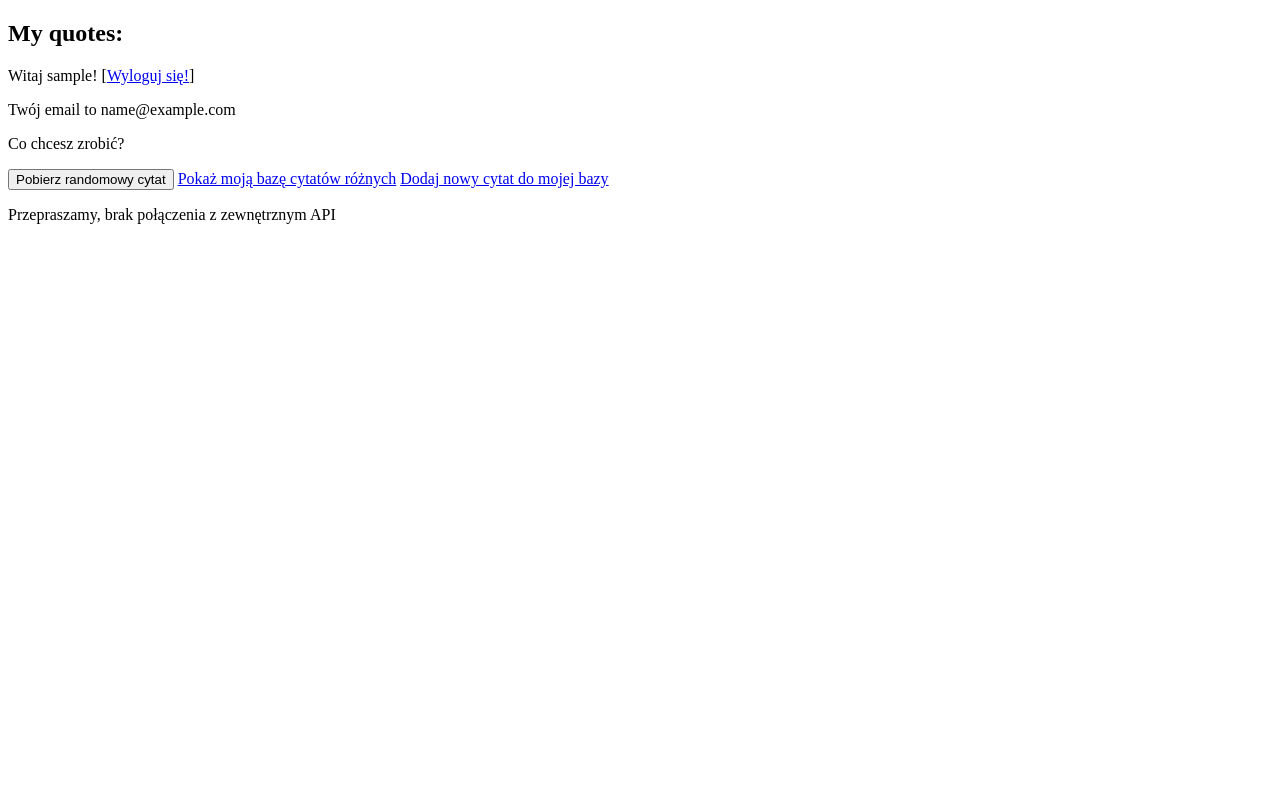
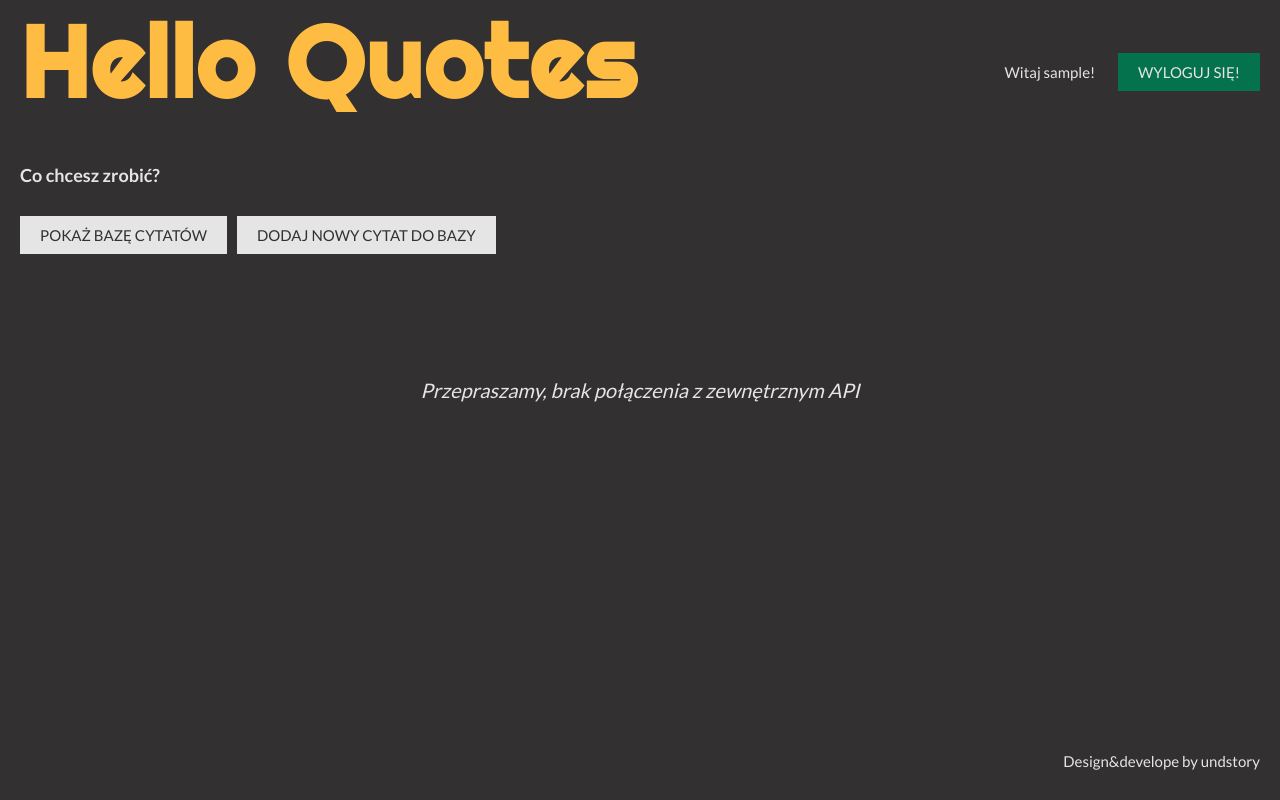
Before and after one commit to undstory/Quotes-, a PHP site: page /quotes.php in a window 1280 px wide. Run offline with PHP 8.4, Linux system fonts and the light colour scheme; the visitor is signed in with stand-in values (Sample User, id 1).

Commit message:
styles of quotes site added

```diff
--- a/index.php
+++ b/index.php
@@ -31,7 +31,7 @@ if((isset($_SESSION['logged'])) && ($_SESSION['logged'] == true)) {
 
                     <form class="intro__form" action="login.php" method="post">
 
-                        <input class="intro__input"type="text" name="login" placeholder="Nazwa użytkownika" />
+                        <input class="intro__input" type="text" name="login" placeholder="Nazwa użytkownika" />
 
                         <input class="intro__input" type="password" name="password" placeholder="Hasło" />
                         <button class="intro__button" type="submit">Zaloguj się</button>
@@ -46,7 +46,7 @@ if((isset($_SESSION['logged'])) && ($_SESSION['logged'] == true)) {
     ?>
                         <p>Jeśli nie masz konta - <a href="registration.php" class="intro__register">zarejestruj się</a><p/>
             </div>
-
+            <footer class="footer">Design&develope by undstory</footer>
         </main>
 
     </div>
--- a/quotes.php
+++ b/quotes.php
@@ -26,25 +26,37 @@ if(isset($_GET['allQuotes'])){
     <meta http-equiv="X-UA-Compatible" content="IE=edge">
     <meta name="viewport" content="width=device-width, initial-scale=1.0">
     <script src="scripts.js" defer async></script>
-    <title>Document</title>
+    <link rel="preconnect" href="https://fonts.googleapis.com">
+<link rel="preconnect" href="https://fonts.gstatic.com" crossorigin>
+<link rel="preconnect" href="https://fonts.googleapis.com">
+<link rel="preconnect" href="https://fonts.gstatic.com" crossorigin>
+<link href="https://fonts.googleapis.com/css2?family=Lato:wght@400;700&family=Righteous&display=swap" rel="stylesheet">
+<link rel="stylesheet" href="styles/css/style.css">
+    <title>Quotes</title>
 </head>
 <body>
-    <h2>My quotes:</h2>
+<div class="quotes__container">
+<main class="container">
+    <nav class="quotes__nav">
+        <h2 class="intro__title">Hello Quotes</a></h2>
+        <span>
+            <?php
 
-    <?php
-
-    echo "<p>Witaj ".$_SESSION['user'].'! [<a href="logout.php">Wyloguj się!</a>]</p>';
-    echo "<p>Twój email to ".$_SESSION['email']."</p>";
-?>
-
-<p>Co chcesz zrobić?</p>
-<button type='button' class="api__btn">Pobierz randomowy cytat</button>
-<a href="?allQuotes">Pokaż moją bazę cytatów różnych</a>
-<a href="?addQuotes">Dodaj nowy cytat do mojej bazy</a>
-<div class="random__quote">
-<p class="random__quote--text"></p>
-<p class="random__quote--author"></p>
+            echo "<p>Witaj ".$_SESSION['user'].'! <a href="logout.php" class="quotes__logout">Wyloguj się!</a></p>';
+        ?>
+        </span>
+    </nav>
+    <h3 class="quotes__subtitle">Co chcesz zrobić?</h3>
+    <ul class="quotes__btns">
+        <li><a class="quotes__link" href="?allQuotes">Pokaż bazę cytatów</a></li>
+        <li><a class="quotes__link" href="?addQuotes">Dodaj nowy cytat do bazy</a></li>
+    </ul>
+    <div class="random__quote">
+        <p class="random__quote--text"></p>
+        <p class="random__quote--author"></p>
+    </div>
+    <footer class="footer">Design&develope by undstory</footer>
+</main>
 </div>
-
 </body>
 </html>
--- a/registration.php
+++ b/registration.php
@@ -160,6 +160,7 @@ if(isset($_POST['email'])){
                     <button class="intro__button register__input--button" type="submit">Zarejestruj się</button>
                 </form>
             </div>
+            <footer class="footer">Design&develope by undstory</footer>
         </main>
 </div>
 
--- a/styles/scss/base.scss
+++ b/styles/scss/base.scss
@@ -29,6 +29,8 @@ html {
     color: $white;
     min-height: 100vh;
   }
+
+
 
   a {
     color: inherit;
@@ -65,3 +67,10 @@ input:-webkit-autofill:focus {
     color: $red;
     margin: 1rem 0;
 }
+
+.footer {
+  position: absolute;
+  bottom: 3rem;
+  right: 0;
+  margin-right: 20px;
+}
--- a/styles/scss/intro.scss
+++ b/styles/scss/intro.scss
@@ -64,6 +64,10 @@
             color: $yellow;
         }
     }
+
+    &__info {
+        margin-bottom: 1rem;
+    }
 }
 
 @media all and (max-width: $tabletWidth){
--- /dev/null
+++ b/styles/scss/quotes.scss
@@ -0,0 +1,88 @@
+.quotes {
+    &__container {
+        max-width: 100vw;
+        margin: 0 auto;
+        background-color: $black;
+        color: $white;
+        min-height: 100vh;
+    }
+
+    &__nav {
+        display: flex;
+        justify-content: space-between;
+        align-items: center;
+        flex-wrap: wrap;
+    }
+
+    &__logout {
+        color: $white;
+        background-color: $green;
+        padding: 1rem 2rem;
+        text-transform: uppercase;
+        margin-left: 2rem;
+
+        &:hover {
+            color: $black;
+            background-color: $lightGreen;
+        }
+    }
+
+    &__subtitle {
+        font-size: 1.8rem;
+        margin: 2rem 0;
+    }
+
+    &__btns {
+        display: flex;
+        flex-direction: row;
+        justify-content: flex-start;
+        align-items: flex-start;
+        flex-wrap: wrap;
+    }
+
+    &__link {
+        display: block;
+        text-transform: uppercase;
+        margin: 1rem 1rem 1rem 0;
+        color: $black;
+        background-color: $white;
+        padding: 1rem 2rem;
+        transition: all .3s ease;
+
+        &:hover {
+            color: $white;
+            background-color: transparent;
+
+        }
+    }
+}
+
+.random {
+    &__quote {
+        position: absolute;
+        top: 50%;
+        left: 50%;
+        transform: translate(-50%, -50%);
+
+        &--text {
+            font-size: 2rem;
+            font-style: italic;
+            margin-bottom: 2rem;
+            line-height: 1.5;
+        }
+    }
+}
+
+@media all and (max-width: $mobileWidth) {
+    .quotes {
+        &__subtitle {
+            margin-top: 4rem;
+        }
+    }
+
+    .random {
+        &__quote {
+            width: 80%;
+        }
+    }
+}
--- a/styles/scss/style.scss
+++ b/styles/scss/style.scss
@@ -5,3 +5,5 @@
 @import "intro";
 
 @import "register";
+
+@import "quotes";
```
Also changed, not shown: hello.php (+20 -9 lines), images/image.jpg (added), styles/css/style.css, 1 other file.
